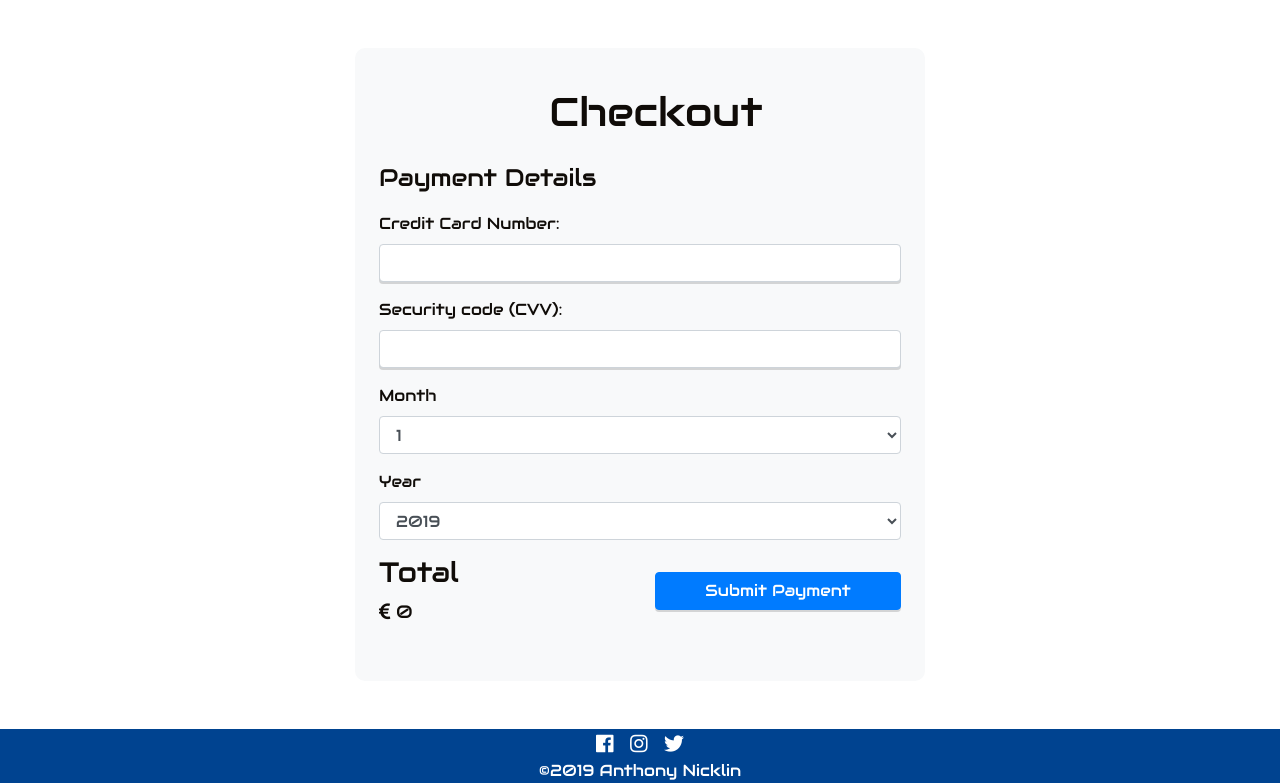
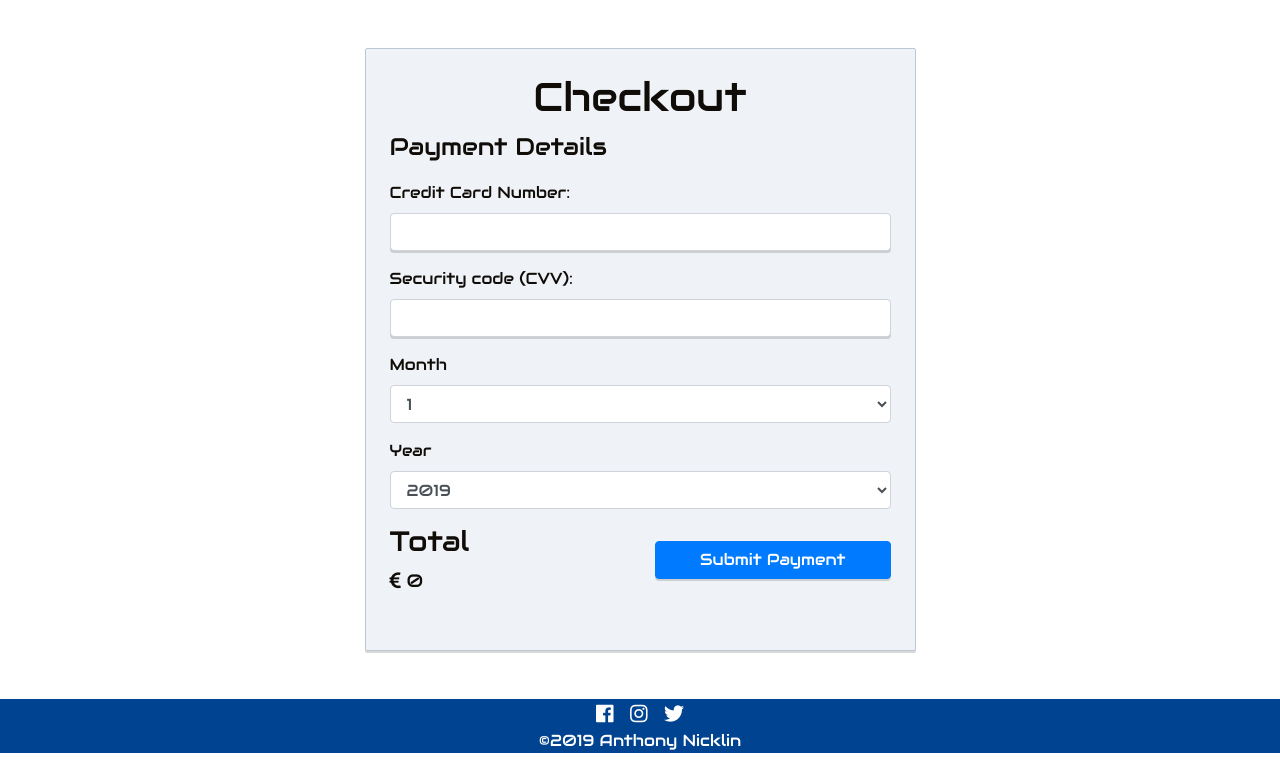
Before and after one commit to AnthonyNicklin/newage-auctions, a Django app: page /checkout/ in a window 1280 px wide. Shown: the part 98-881 px from the top of the page. After the commit the page ends 851 px from the top, so only its background shows below. Run offline with Django 3.2, Linux system fonts and the light colour scheme; the visitor is signed in with stand-in values (Sample User, id 1); data that the repository does not hold is empty; parts of the project's set-up code (start-up, migrations or seed data) failed here and were passed over; some libraries are stand-ins or nearby versions.

Commit message:
Form box, background and box-shadow applied to all forms

```diff
--- a/checkout/templates/checkout.html
+++ b/checkout/templates/checkout.html
@@ -26,14 +26,17 @@
     {% endfor %}
     <!-- End Message Box -->
 
-    <div class="row">
-        <div class="col col-10 offset-1 col-md-8 offset-md-2 col-lg-6 offset-lg-3 mt-5 mb-5 p-4 bg-light b-radius-10">
+    <div class="row justify-content-center mx-1">
+        <div class="col col-10 offset-1 col-md-8 offset-md-2 col-lg-6 offset-lg-3 mt-5 mb-5 p-4 filter">
 
             <div class="row">
-                <div class="col col-12 text-center m-3">
+                <div class="col col-12 text-center">
                     <h1>Checkout</h1>
                 </div>
             </div>
+
+            <div class="row">
+                <div class="col col-12">
 
                     <form role="form" method="POST" id="payment-form" action="{% url 'checkout' %}">
                         {% csrf_token %}
@@ -65,5 +68,9 @@
             <!--./row-->
 
         </div>
+    </div>
+    <!--./row-->
+
+</div>
 <!--./container-->
 {% endblock %}
```
Lines whose indentation alone changed are shown as unchanged.
